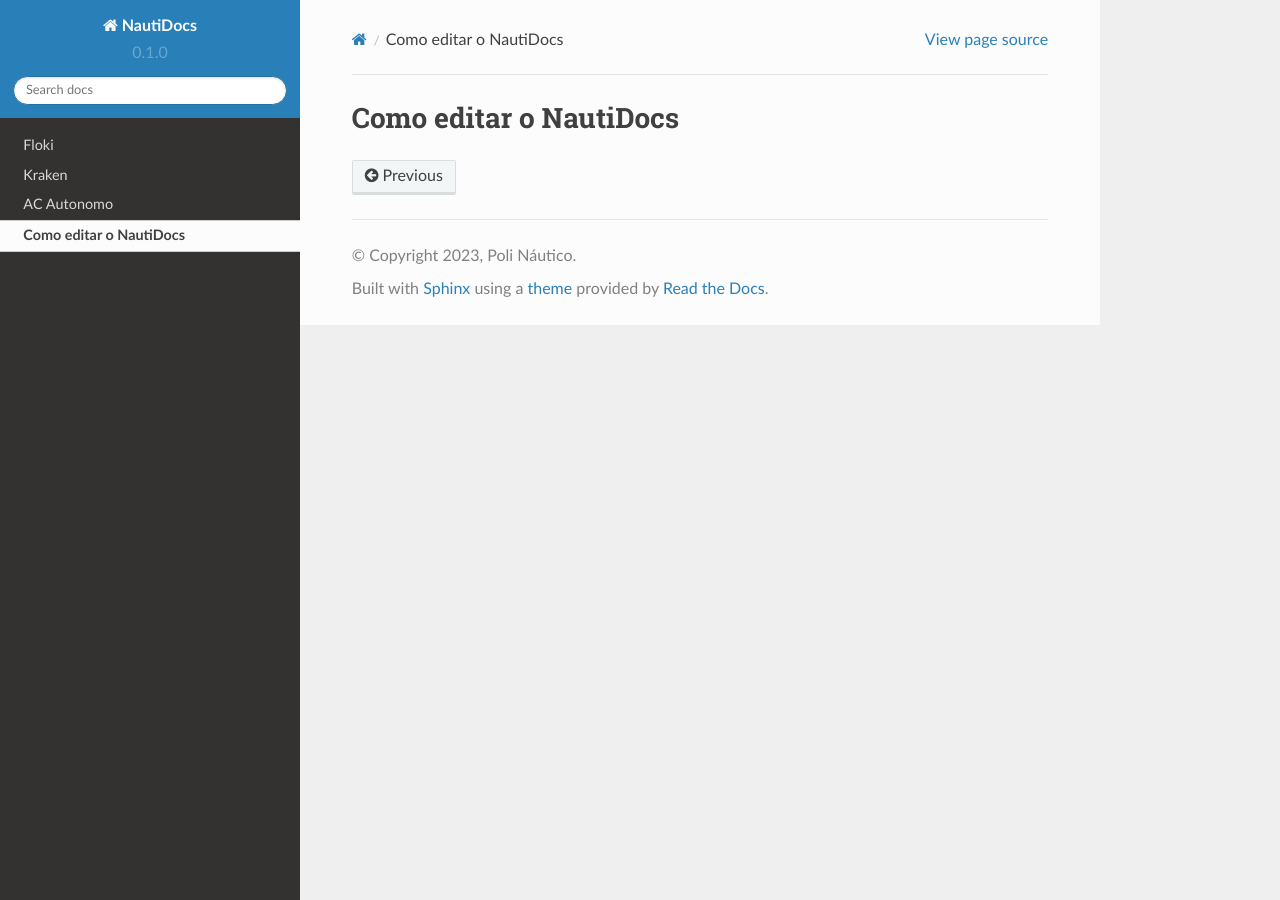
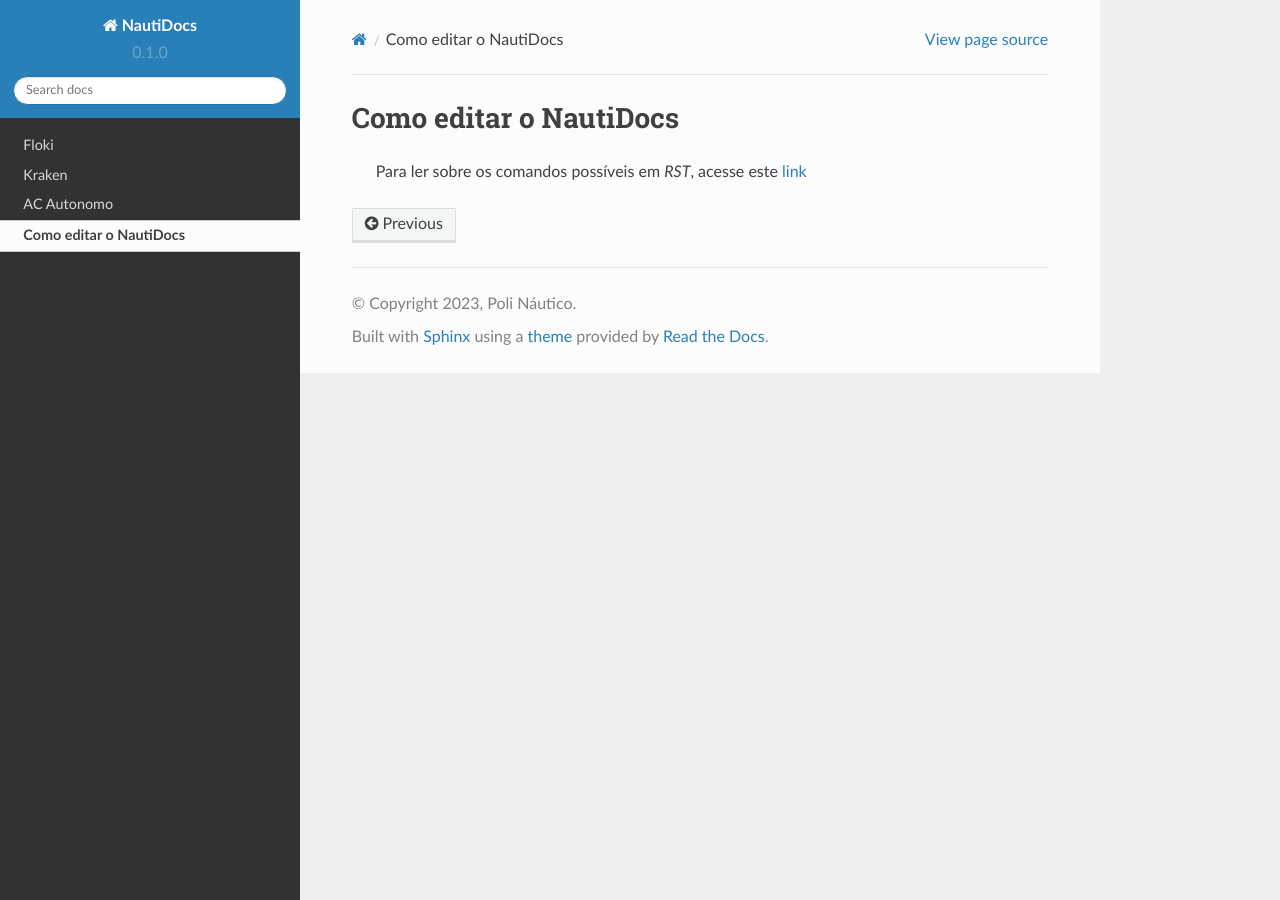
Before and after one commit to polinautico/readthedocs, a Sphinx documentation site: the page built from docs/source/editar.rst, in a window 1280 px wide. Built offline with Sphinx 7.4.7 and the Read the Docs theme 2.0.0, drawn with Linux system fonts in a browser that asks for light colours.

Commit message:
Add link to RST Quick Reference Guide

```diff
--- a/docs/source/editar.rst
+++ b/docs/source/editar.rst
@@ -1,2 +1,4 @@
 Como editar o NautiDocs
 ======
+
+  Para ler sobre os comandos possíveis em *RST*, acesse este `link <https://docutils.sourceforge.io/docs/user/rst/quickref.html>`_
```
